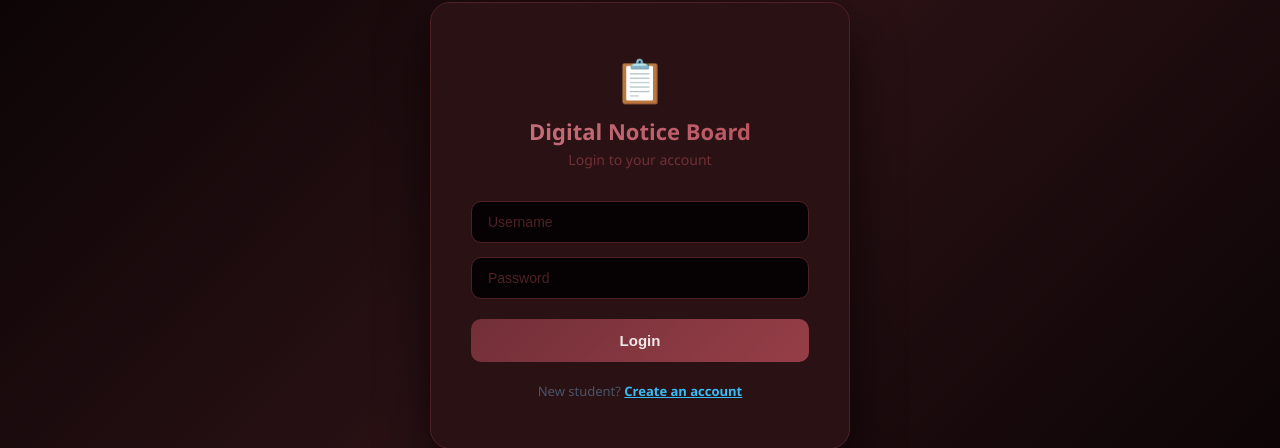
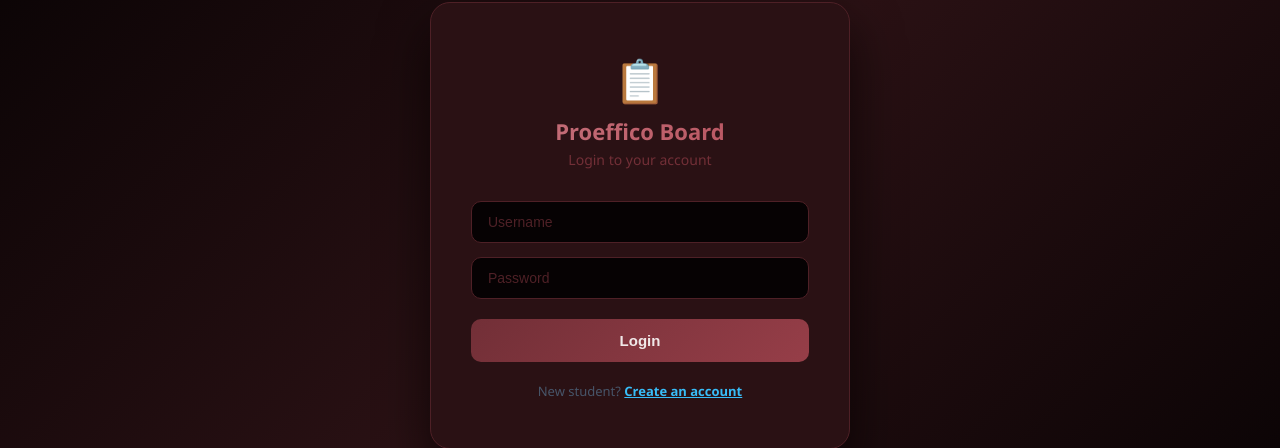
Before and after one commit to vipul1235677888/Smart-Digital-Notice-Board, a PHP site: page /login.php in a window 1280 px wide. Shown: the part 175-623 px from the top of the page. Run offline with PHP 8.4, Linux system fonts and the light colour scheme.

Commit message:
Change title in login page
Updated the title from 'Digital Notice Board' to 'Proeffico Board'.

```diff
--- a/login.php
+++ b/login.php
@@ -34,7 +34,7 @@ if ($_SERVER["REQUEST_METHOD"] == "POST") {
 <div class="login-box">
 
   <div class="login-logo">📋</div>
-  <h2>Digital Notice Board</h2>
+  <h2>Proeffico Board</h2>
   <h3>Login to your account</h3>
 
   <?php if ($error): ?>
```
